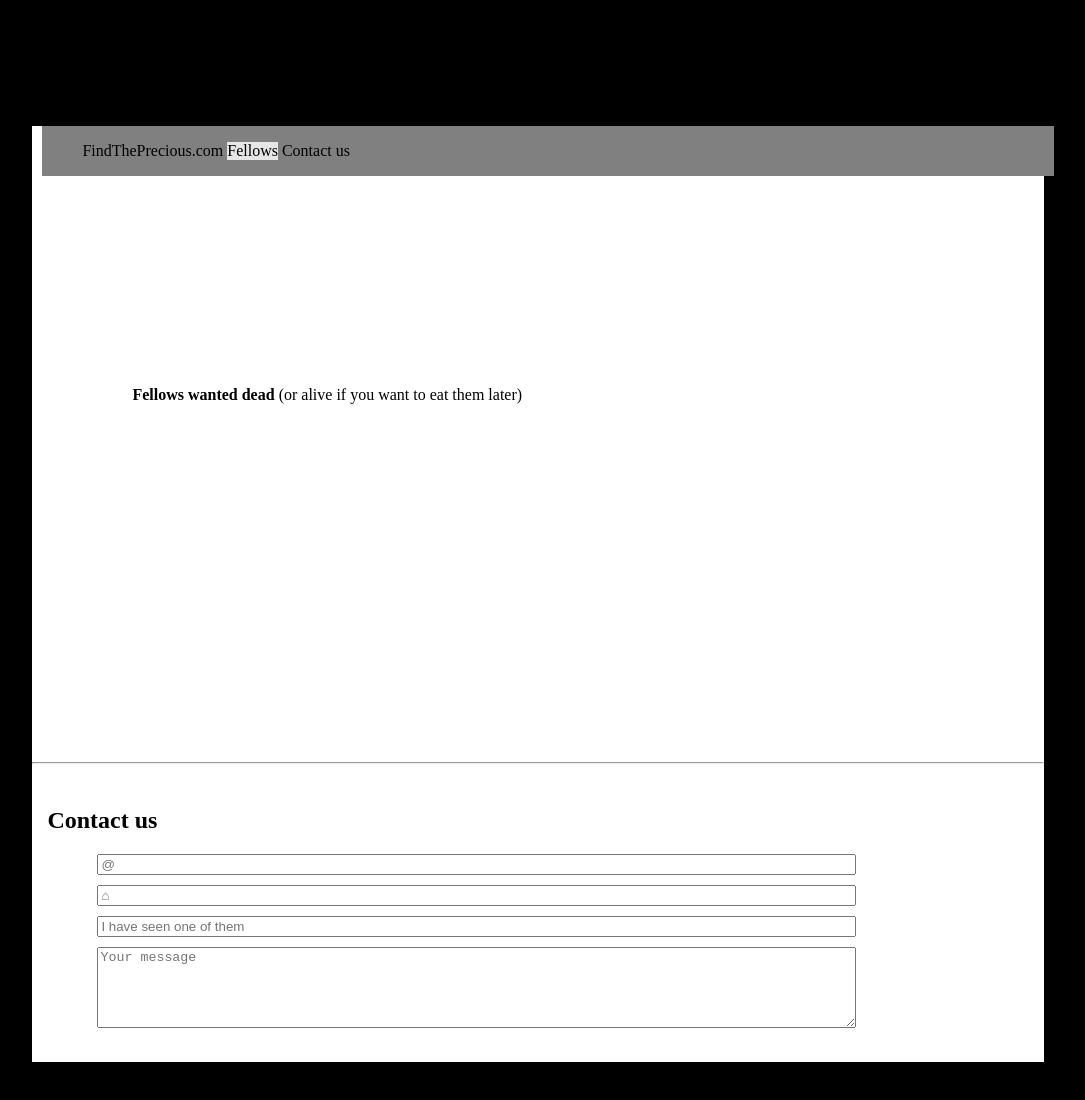
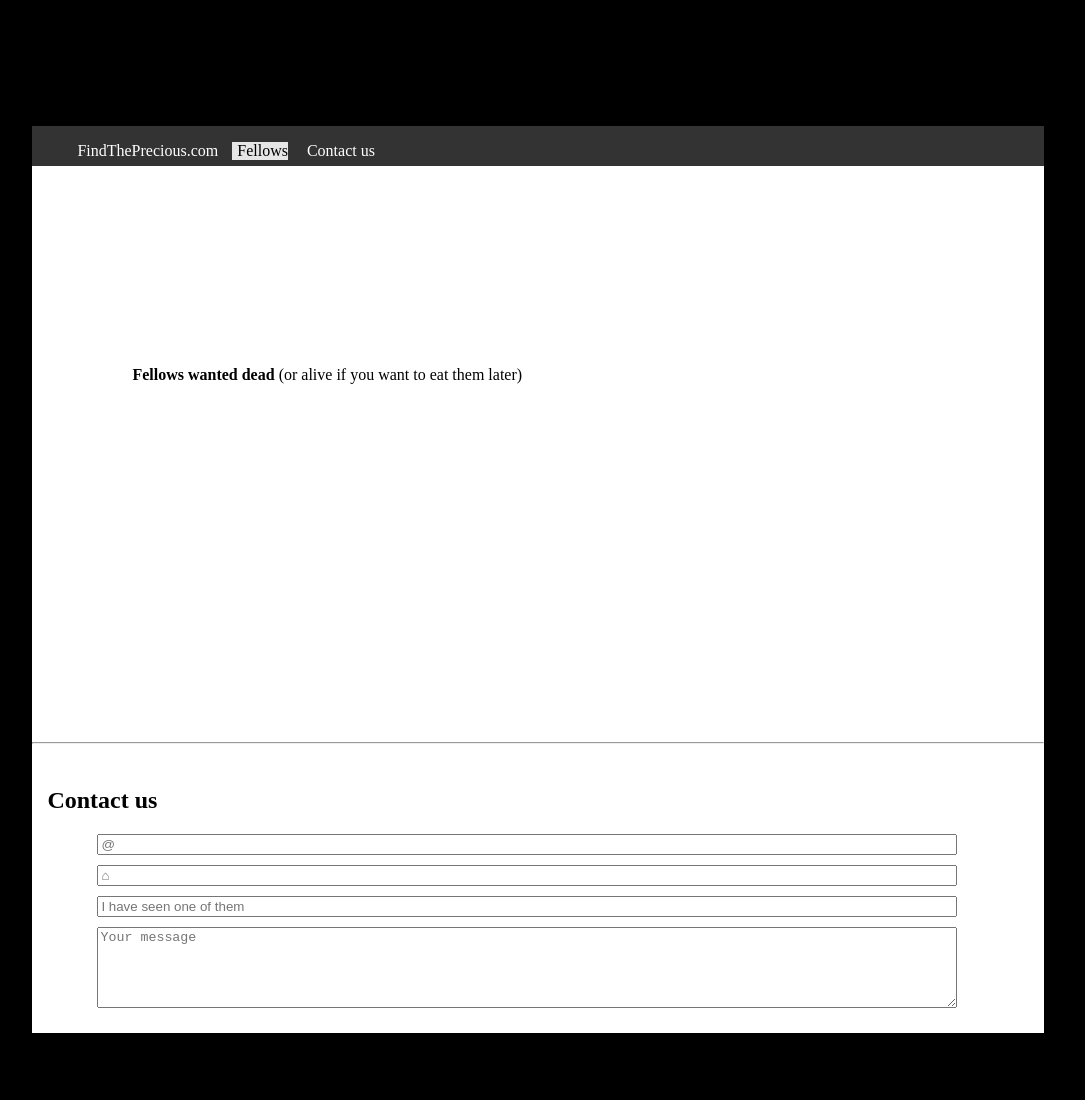
Before and after one commit to Reydet-Eric/css-quete2, a plain HTML site: page index.html in a window 1280 px wide. Shown: the whole page, without its empty margins (102-1187 px from the left). Drawn offline with Linux system fonts and the light colour scheme.

Commit message:
work in progress

```diff
--- a/index.html
+++ b/index.html
@@ -21,7 +21,7 @@
       </ul>
     </nav>
 
-    <section class="content-top">
+    <section>
       <div class="carousel"></div>
     </section>
 
--- a/style.css
+++ b/style.css
@@ -10,11 +10,9 @@ body{
 
 nav{
     display: flex;
-    background-color: grey;
+    background-color: #343333;
     width: 100%;
-    height: 50px;
-    margin: 10px;
-    padding: 0px;
+    height: 40px;
     list-style-type: none;
     justify-content: start;
    }
@@ -22,10 +20,16 @@ nav{
 nav li:nth-child(even){
     background-color: hsl(0,0%,90%);
 }
+    nav li:nth-child(odd){
+        color:white;
+}
 
 nav li {
     display: inline-block;
     min-width: 50px;
+    margin-right: 10px;
+    padding-left: 5px;
+    border:5px,5px,5px,5px ;
 }
 
 .carousel{
@@ -47,8 +51,8 @@ form{
 
     padding: 15px;
 
-    width: 80%;
-    min-height: 260px;
+    width: 90%;
+    min-height: 240px;
  }
  .case{
     margin-left: 50px;
```
